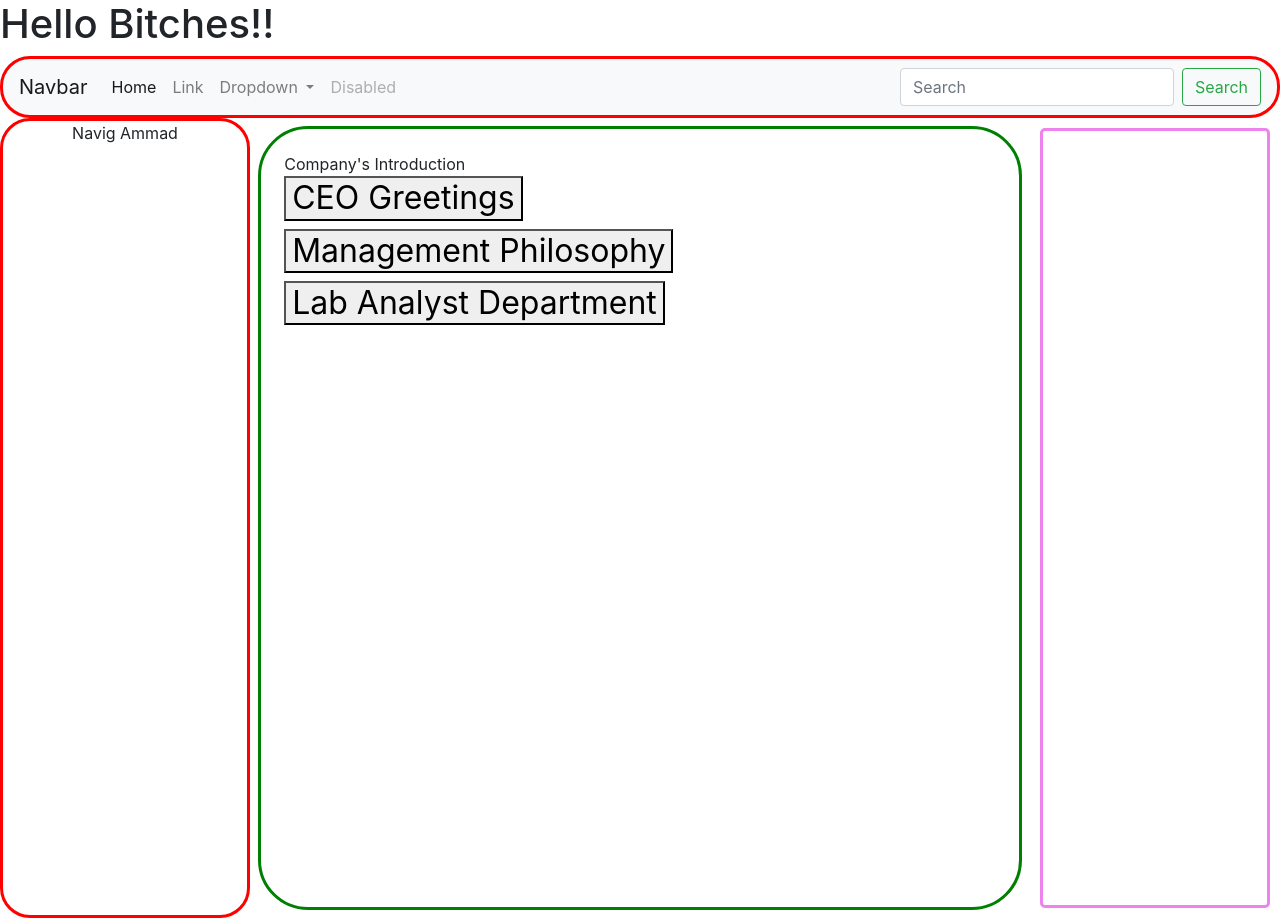
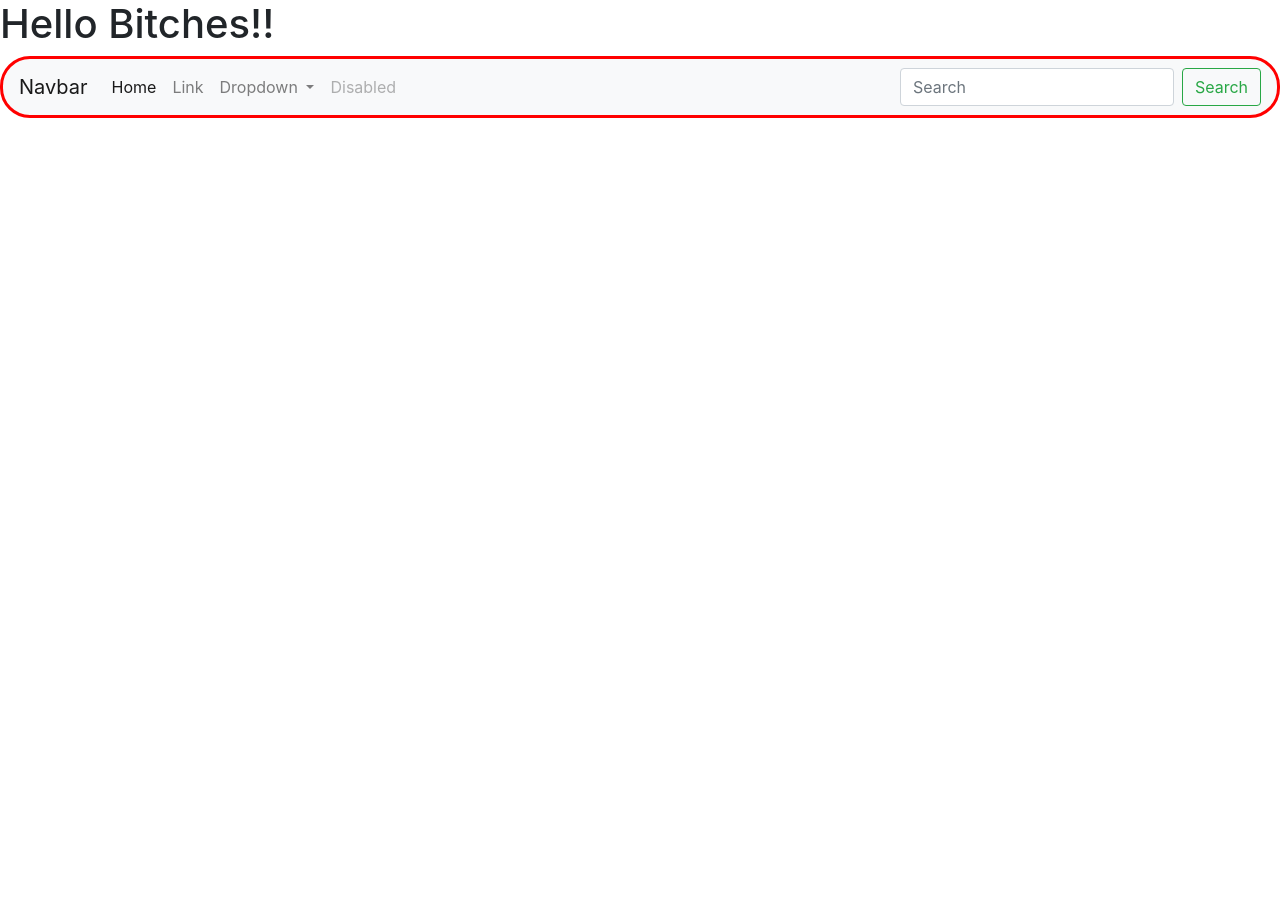
Before and after one commit to AmmadJamil97/Resident-Evil, a Flask app: page / in a window 1280 px wide. After the commit the page ends 118 px from the top, so only its background shows below. Run offline with Flask 2, Linux system fonts and the light colour scheme; some libraries are stand-ins or nearby versions.

Commit message:
Wed, Nov 9, 2022, 10:47 PM +00:00

```diff
--- a/templates/test2.html
+++ b/templates/test2.html
@@ -41,64 +41,4 @@
       </form>
     </div>
   </nav>
-
-  <section id="dashboard">
-
-    <nav>
-      Navig {{ name }}
-    </nav>
-
-    <header>
-
-    </header>
-
-    <main>Company's Introduction
-        <div class="accordion accordion-flush" id="accordionFlushExample">
-            <div class="accordion-item">
-              <h2 class="accordion-header" id="flush-headingOne">
-                <button class="accordion-button collapsed" type="button" data-bs-toggle="collapse" data-bs-target="#flush-collapseOne" aria-expanded="false" aria-controls="flush-collapseOne">
-                  CEO Greetings
-                </button>
-              </h2>
-              <div id="flush-collapseOne" class="accordion-collapse collapse" aria-labelledby="flush-headingOne" data-bs-parent="#accordionFlushExample">
-                <div class="accordion-body">Since its foundation in September 1987 at Yeosu Industrial Complex. Jaewon has been involved in petrochemical and electronic material Production which requires high standard distillation technology for value-added production. Also. Jaewon deals with a great variety of the high value petrochemical refining business and industrial grade alternative fuel production using renewable resources. Since Jaewon is equipped with a various capacity of storage tanks. Jaewon is able to offer professional logistics management services safe and fast. and the services include storage. load and unload service. and management of petrochemical products.
-                  Since its establishment in 1987, Jaewon made a continuous invest in R&D and facility. By doing so. the company completed the foundation of the world leading technology in purification technology of petrochemical and electronic solvent. Jaewon promises to provide the best quality products to our valuable customers in return of sincere support by continuous technology development. strict quality control. and efficient production system. </div>
-              </div>
-            </div>
-            <div class="accordion-item">
-              <h2 class="accordion-header" id="flush-headingTwo">
-                <button class="accordion-button collapsed" type="button" data-bs-toggle="collapse" data-bs-target="#flush-collapseTwo" aria-expanded="false" aria-controls="flush-collapseTwo">
-                  Management Philosophy
-                </button>
-              </h2>
-              <div id="flush-collapseTwo" class="accordion-collapse collapse" aria-labelledby="flush-headingTwo" data-bs-parent="#accordionFlushExample">
-                <div class="accordion-body">Jaewon Industrial Co. Ltd. is taking diligence, creativity and responsibility as the fundamental vision for the company to fulfill corporate social responsibility and harmony of labor and management. Based on this motto. we will become the world best company with world class distillation technology.
-                  <ul>
-                    <li><p> </p><h6><u>Corporate Motto</u></h6> Diligence, Creativity, Responsibility </li>
-                    <li><p> </p><h6><u>Management Philosophy</u></h6> Take diligence. creativity, and responsibility as the fundamental company vision to enrich substance of corporate management to fuHil corporate social responsibility. business ethics and harmony of labor and management and to achieve entrepreneurial spirit.  </li>
-                    <li><p> </p><h6><u>Corporate Goal</u></h6> Due to income generation from value—added creation work using resource recycling and minimizing of imported resources, Jaewon contributes to the development of national economy and to preservation of environment Besides. Jaewon achieved company growth and development by pioneering a niche market on small quantity batch production of fine chemical products through yeas of accumulation on technology and continued investment in new technology development and in human resources.  </li>
-                    <li><p> </p><h6><u>Corporate Motto</u></h6> Diligence, Creativity, Responsibility </li>
-
-                  </ul>
-
-                  <p></p>
-                </div>
-              </div>
-            </div>
-            <div class="accordion-item">
-              <h2 class="accordion-header" id="flush-headingThree">
-                <button class="accordion-button collapsed" type="button" data-bs-toggle="collapse" data-bs-target="#flush-collapseThree" aria-expanded="false" aria-controls="flush-collapseThree">
-                  Lab Analyst Department
-                </button>
-              </h2>
-              <div id="flush-collapseThree" class="accordion-collapse collapse" aria-labelledby="flush-headingThree" data-bs-parent="#accordionFlushExample">
-                <div class="accordion-body">Placeholder content for this accordion, which is intended to demonstrate the <code>.accordion-flush</code> class. This is the third item's accordion body. Nothing more exciting happening here in terms of content, but just filling up the space to make it look, at least at first glance, a bit more representative of how this would look in a real-world application.</div>
-              </div>
-            </div>
-          </div>
-    </main>
-</section>
-
-<script src="https://cdn.jsdelivr.net/npm/bootstrap@5.2.2/dist/js/bootstrap.bundle.min.js" integrity="sha384-OERcA2EqjJCMA+/3y+gxIOqMEjwtxJY7qPCqsdltbNJuaOe923+mo//f6V8Qbsw3" crossorigin="anonymous"></script>
-
 {% endblock %}
```
